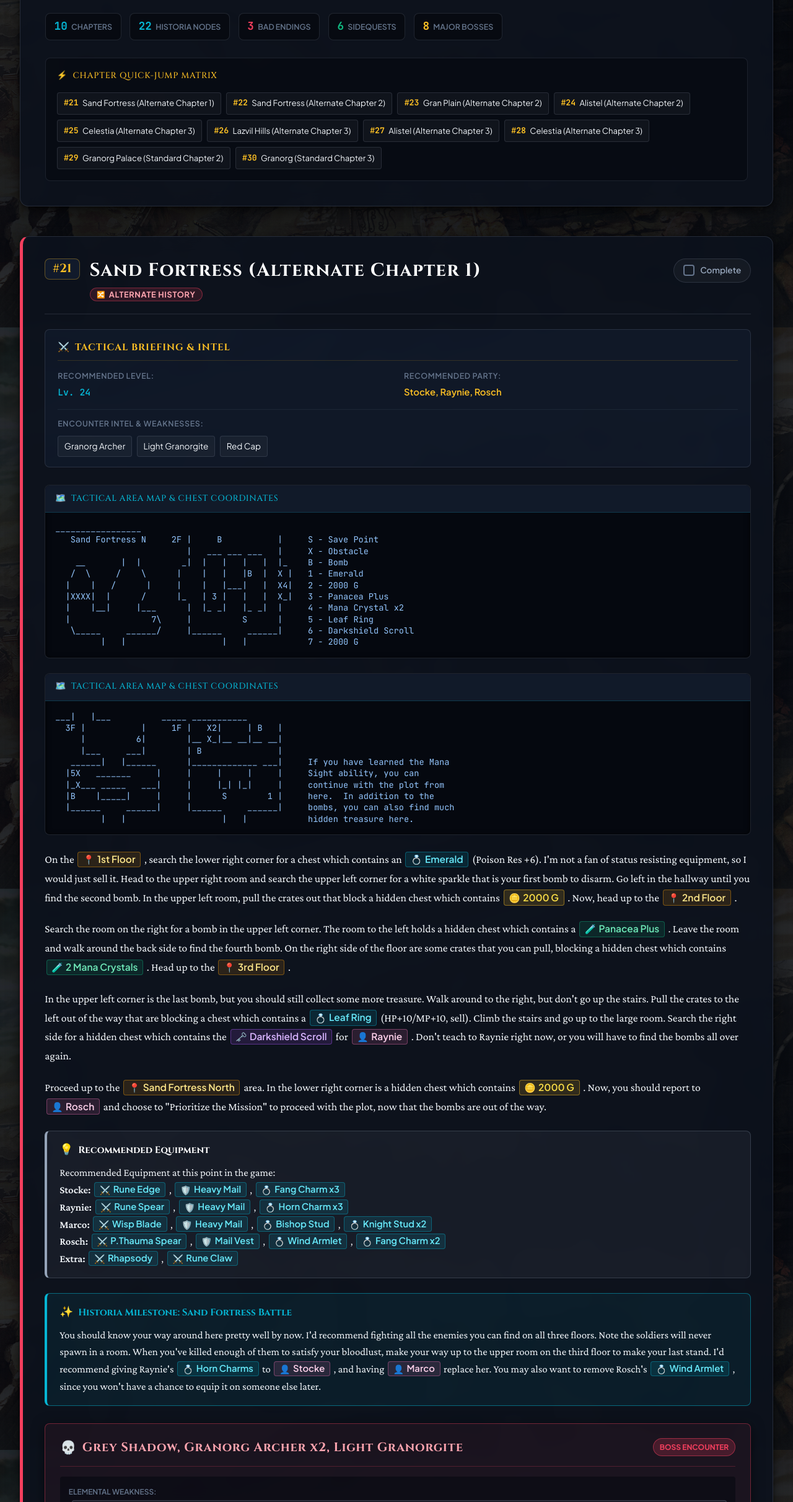
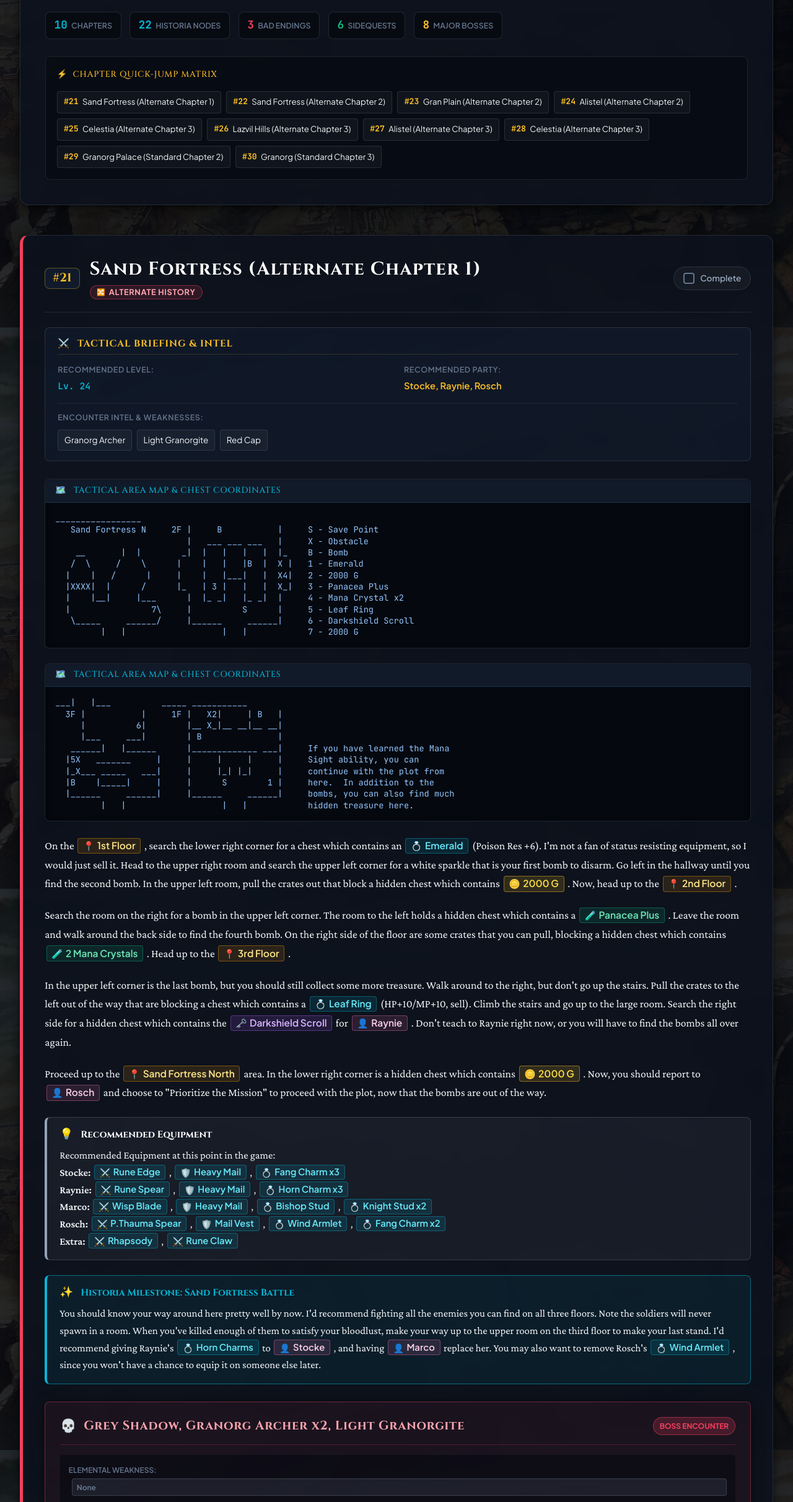
Before and after one commit to ronwindy/radiant-historia-guide, an Astro site: page /walkthrough/volume-3 in a window 1280 px wide. Shown: the part 377-2800 px from the top of the page at 62% size. Built offline with nearby package versions, Linux system fonts and the light colour scheme; Astro itself is replaced by a stand-in of ours.

Commit message:
feat: implement core UI components and layout for Radiant Historia guide, including interactive battle grid and chapter tracking

```diff
--- a/src/components/AsciiMap.astro
+++ b/src/components/AsciiMap.astro
@@ -39,12 +39,14 @@
     padding: 0.6rem 1rem;
     display: flex;
     align-items: center;
-    gap: 0.5rem;
+    flex-wrap: wrap;
+    gap: 0.5rem 0.75rem;
     font-family: var(--font-heading);
     font-size: 0.85rem;
     color: var(--mana-cyan);
     text-transform: uppercase;
     letter-spacing: 0.05em;
+    line-height: 1.3;
     border-bottom: 1px solid rgba(6, 182, 212, 0.2);
   }
 
--- a/src/components/BossCard.astro
+++ b/src/components/BossCard.astro
@@ -97,6 +97,8 @@
     display: flex;
     justify-content: space-between;
     align-items: center;
+    flex-wrap: wrap;
+    gap: 0.75rem 1rem;
     border-bottom: 1px solid rgba(244, 63, 94, 0.25);
     padding-bottom: 0.75rem;
     margin-bottom: 1rem;
@@ -105,7 +107,9 @@
   .boss-title-wrap {
     display: flex;
     align-items: center;
-    gap: 0.6rem;
+    flex-wrap: wrap;
+    gap: 0.5rem 0.75rem;
+    min-width: 0;
   }
 
   .boss-icon {
@@ -116,6 +120,7 @@
     font-size: 1.25rem;
     color: #fda4af;
     margin: 0;
+    line-height: 1.3;
   }
 
   .boss-badge {
@@ -128,6 +133,8 @@
     border: 1px solid rgba(244, 63, 94, 0.5);
     padding: 0.2rem 0.6rem;
     border-radius: var(--radius-full);
+    white-space: nowrap;
+    flex-shrink: 0;
   }
 
   .boss-stats-grid {
--- a/src/components/Callout.astro
+++ b/src/components/Callout.astro
@@ -74,10 +74,12 @@
   .callout-header {
     display: flex;
     align-items: center;
-    gap: 0.5rem;
+    flex-wrap: wrap;
+    gap: 0.5rem 0.75rem;
     font-family: var(--font-heading);
     font-size: 0.95rem;
     font-weight: 700;
+    line-height: 1.3;
     margin-bottom: 0.5rem;
   }
 
@@ -94,6 +96,8 @@
     border-radius: var(--radius-sm);
     color: var(--mana-cyan);
     border: 1px solid rgba(6, 182, 212, 0.3);
+    white-space: nowrap;
+    flex-shrink: 0;
   }
 
   /* Specific Variants */
--- a/src/components/ChapterCard.astro
+++ b/src/components/ChapterCard.astro
@@ -79,8 +79,9 @@
   .chapter-header {
     display: flex;
     justify-content: space-between;
-    align-items: flex-start;
-    gap: 1.5rem;
+    align-items: center;
+    flex-wrap: wrap;
+    gap: 1rem 1.5rem;
     padding-bottom: 1.25rem;
     margin-bottom: 1.5rem;
     border-bottom: 1px solid var(--border-subtle);
@@ -88,9 +89,11 @@
 
   .chapter-header-main {
     display: flex;
-    align-items: flex-start;
-    gap: 1rem;
+    align-items: center;
+    flex-wrap: wrap;
+    gap: 0.75rem 1rem;
     min-width: 0;
+    flex: 1;
   }
 
   .chapter-num-badge {
@@ -104,15 +107,18 @@
     border: 1px solid var(--gold-border);
     line-height: 1;
     flex-shrink: 0;
+    white-space: nowrap;
   }
 
   .chapter-title-group {
     min-width: 0;
+    flex: 1;
   }
 
   .chapter-title {
     font-size: clamp(1.35rem, 2.5vw, 1.85rem);
-    margin-bottom: 0.5rem;
+    margin-bottom: 0.35rem;
+    line-height: 1.35;
     word-break: break-word;
   }
 
@@ -120,7 +126,7 @@
     display: flex;
     flex-wrap: wrap;
     align-items: center;
-    gap: 0.6rem;
+    gap: 0.5rem 0.75rem;
     font-family: var(--font-ui);
     font-size: 0.85rem;
   }
--- a/src/components/ShopMatrix.astro
+++ b/src/components/ShopMatrix.astro
@@ -98,12 +98,14 @@
   .shop-header {
     display: flex;
     align-items: center;
-    gap: 0.5rem;
+    flex-wrap: wrap;
+    gap: 0.5rem 0.75rem;
     font-family: var(--font-heading);
     font-size: 0.95rem;
     color: var(--gold-primary);
     text-transform: uppercase;
     letter-spacing: 0.06em;
+    line-height: 1.3;
     margin-bottom: 1rem;
     padding-bottom: 0.4rem;
     border-bottom: 1px solid rgba(251, 191, 36, 0.15);
--- a/src/components/TacticalBriefing.astro
+++ b/src/components/TacticalBriefing.astro
@@ -94,13 +94,15 @@
   .briefing-header {
     display: flex;
     align-items: center;
-    gap: 0.5rem;
+    flex-wrap: wrap;
+    gap: 0.5rem 0.75rem;
     color: var(--gold-primary);
     font-family: var(--font-heading);
     font-size: 0.95rem;
     font-weight: 700;
     text-transform: uppercase;
     letter-spacing: 0.06em;
+    line-height: 1.3;
     margin-bottom: 0.85rem;
     border-bottom: 1px solid rgba(251, 191, 36, 0.15);
     padding-bottom: 0.4rem;
--- a/src/layouts/WalkthroughLayout.astro
+++ b/src/layouts/WalkthroughLayout.astro
@@ -157,11 +157,15 @@
     display: flex;
     justify-content: space-between;
     align-items: center;
+    gap: 0.75rem 1rem;
+    flex-wrap: wrap;
     font-family: var(--font-ui);
     margin-bottom: 0.75rem;
   }
 
   .volume-tag {
+    display: inline-flex;
+    align-items: center;
     font-size: 0.82rem;
     font-weight: 700;
     text-transform: uppercase;
@@ -171,19 +175,25 @@
     padding: 0.25rem 0.75rem;
     border-radius: var(--radius-full);
     border: 1px solid var(--gold-border);
+    white-space: nowrap;
+    flex-shrink: 0;
   }
 
   .volume-range {
     font-size: 0.88rem;
     color: var(--text-muted);
     font-weight: 600;
+    white-space: nowrap;
+    flex-shrink: 0;
   }
 
   .volume-title {
     font-family: var(--font-display);
     font-size: clamp(1.8rem, 4vw, 2.75rem);
     color: var(--text-bright);
+    margin-top: 0.5rem;
     margin-bottom: 0.75rem;
+    line-height: 1.25;
     text-shadow: 0 0 15px rgba(251, 191, 36, 0.25);
   }
 
```
Also changed, not shown: src/components/BattleGrid.astro (+8 -1 lines), src/components/SidequestCard.astro (+10 -1 lines).
